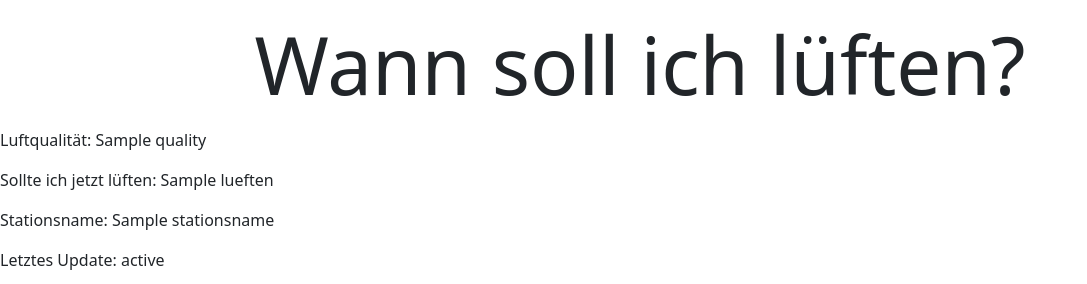
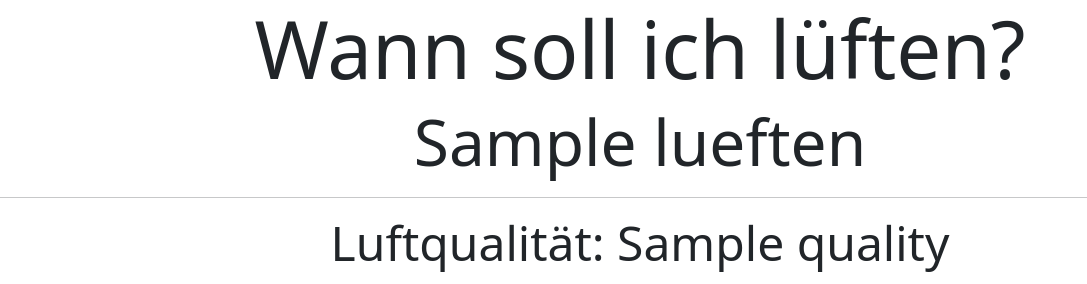
Before and after one commit to Jugendhackt/wann-soll-ich-lueften.de, a Flask app: template server/templates/daten.html in a window 1280 px wide. Shown: the top 284 px of the page, without its empty margins (0-1087 px from the left). Run offline with Flask 2, Linux system fonts and the light colour scheme; the template is opened without the code that fills it: most values are stand-ins (such as "Sample title", 1, 10 or a date in 2020); some libraries are stand-ins or nearby versions.

Commit message:
Designänderungen

```diff
--- a/server/server.py
+++ b/server/server.py
@@ -38,7 +38,7 @@ def luft():
     luft = backend.get_data(country)
     aqi = luft['AQI']
     averageaqi = backend.average_germany('aqi')
-    lueften = 'Ja'
+    lueften = 'Jetzt'
     #if aqi > averageaqi :
     #    lueften = 'Nein'
 
--- a/server/templates/daten.html
+++ b/server/templates/daten.html
@@ -12,18 +12,21 @@
 
   <body>
 
-    <div class="center">
-        <p>
-            <h1 class="display-1"><b>Wann soll ich lüften?</b></h1>
-        </p>
+    <div  class="center">
+      <center>
+      <h1 class="display-1"><b>Wann soll ich lüften?</b></h1>
+      <p class="display-3"><b>{{ lueften }}</b></p>
+      </center>
     </div>
+    <hr>
 
+    <center>
     <div>
-        <p>Luftqualität: {{ quality }}</p>
-        <p>Sollte ich jetzt lüften: {{ lueften }}</p>
-        <p>Stationsname: {{ Stationsname }}</p>
-        <p>Letztes Update: {{ Updatestatus }}</p>
+        <p class="display-5">Luftqualität: <b>{{ quality }}</b></p>
+        <p class="display-5">Stationsname: <b>{{ Stationsname }}</b></p>
+        <p class="display-5">Letztes Update: <b>{{ Updatestatus }}</b></p>
     </div>
+    </center>
 
 
     <div class="row">
```
